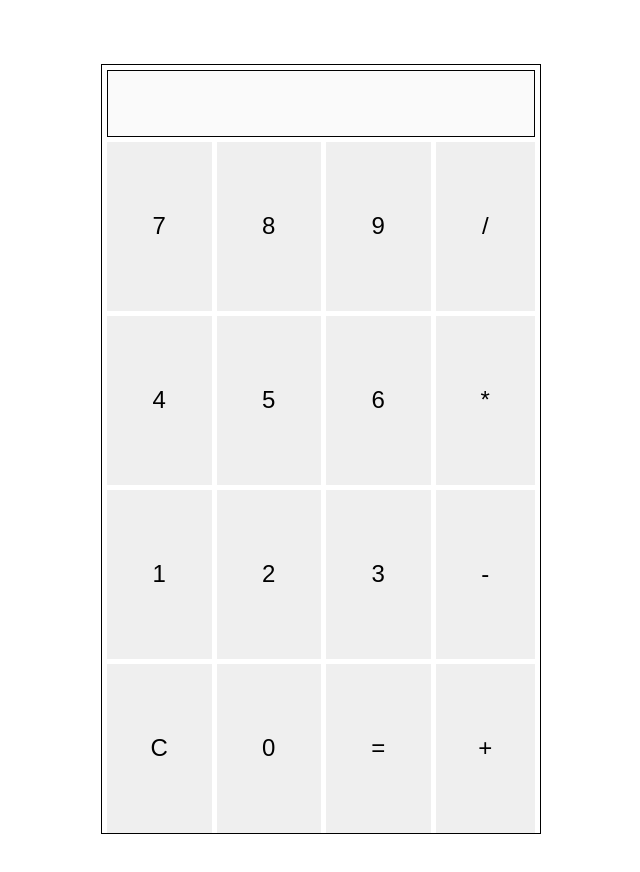
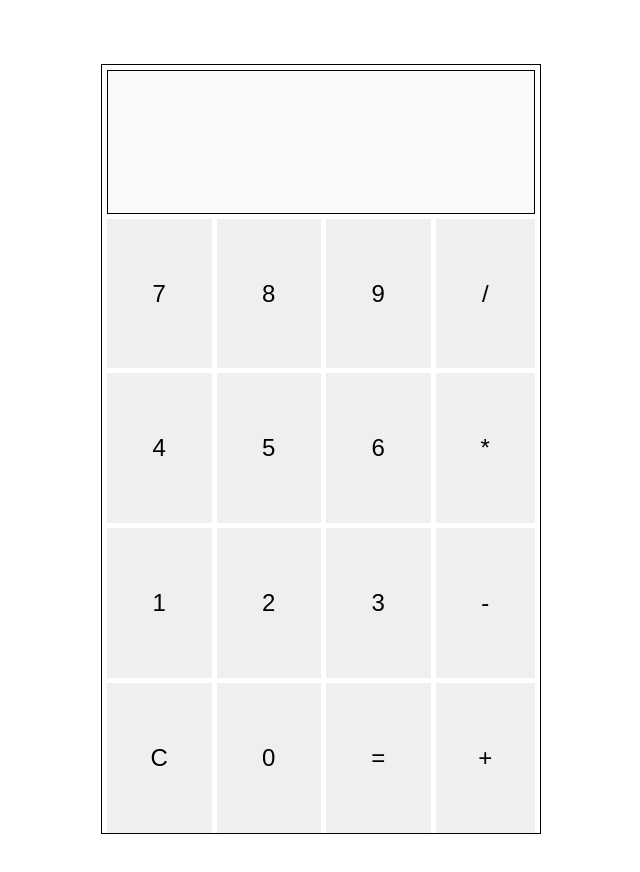
Before and after one commit to koukunwlk/calculadora, a plain HTML site: page index.html in a window 1280 px wide. Shown: the whole page, without its empty margins (319-959 px from the left). Drawn offline with Linux system fonts and the light colour scheme.

Commit message:
Update style.css

```diff
--- a/style.css
+++ b/style.css
@@ -8,7 +8,7 @@
 .calculadora{
     display: grid;
     grid-template-columns: 3fr 1fr;
-    grid-template-rows: 1fr 9fr;
+    grid-template-rows: 2fr 8fr;
     margin: 5vw auto;
     width: 30vw;
     min-width: 440px;
@@ -38,8 +38,10 @@
     grid-area: display;
     margin: 5px;
 
+
 }
 .display input{
     flex-grow: 1;
     border: 1px solid black;
+    font-size: 30px;
 }
```
